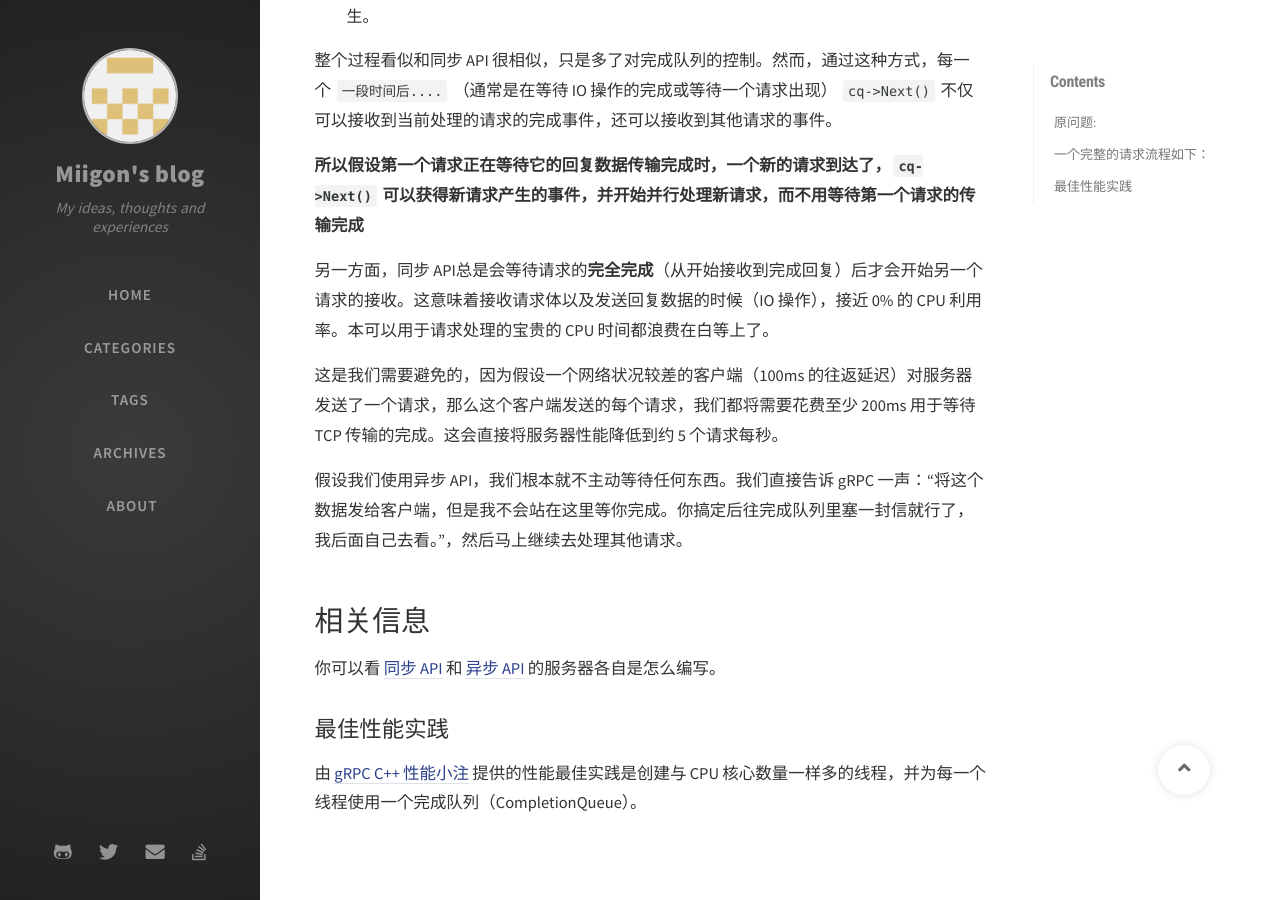
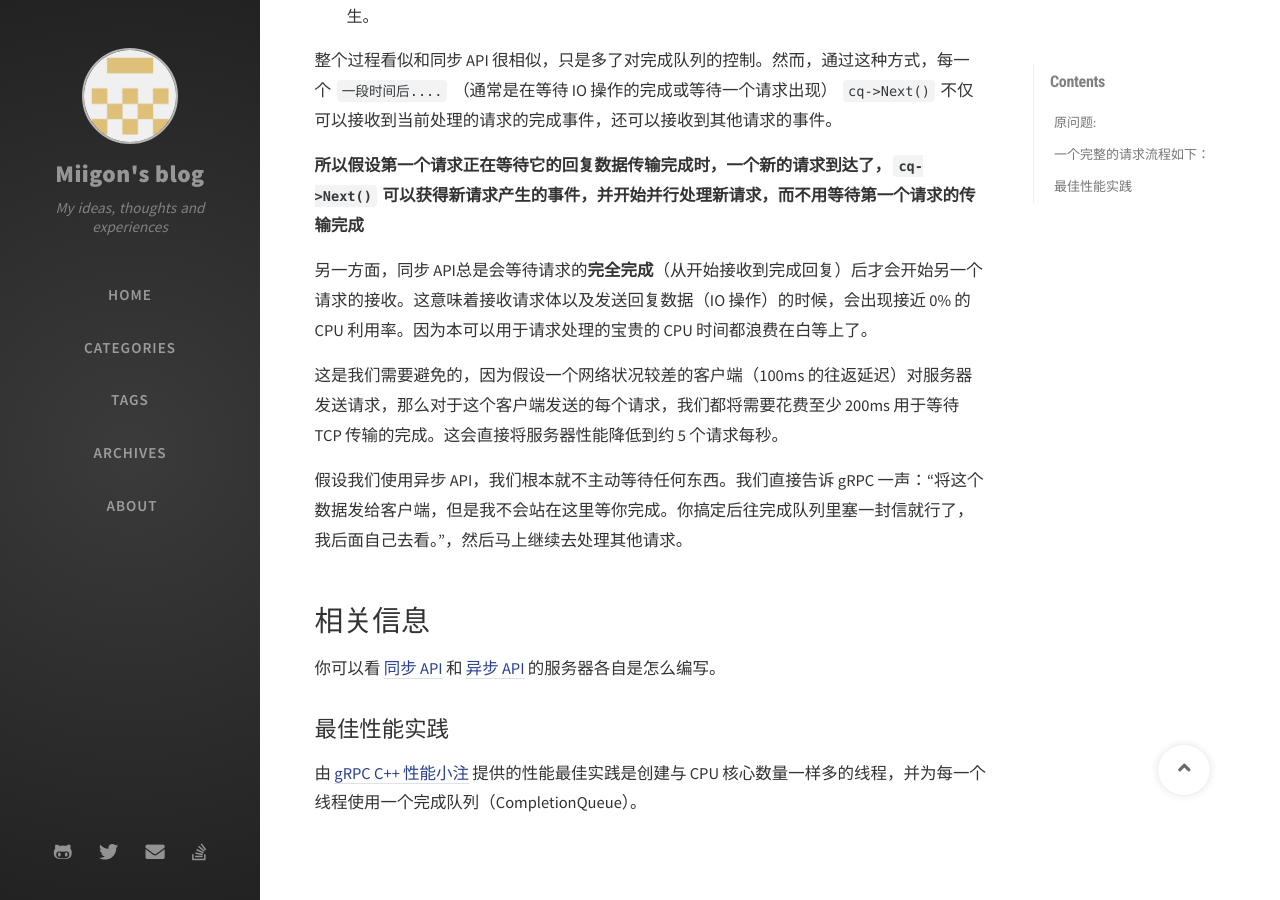
Before and after one commit to Miigon/blog, a Jekyll site: the page built from _posts/backend/2021-08-20-cn-so-difference-between-sync-and-async-grpc.md, in a window 1280 px wide and 900 px high, scrolled down 3704 px. Built offline with Jekyll 4.4.1, drawn with Linux system fonts in a browser that asks for light colours; nearby versions of some CDN libraries; comment, search, counter and statistics services are not loaded.

Commit message:
improve translation of so-difference-between-sync-and-async-grpc

```diff
--- a/_posts/backend/2021-08-20-cn-so-difference-between-sync-and-async-grpc.md
+++ b/_posts/backend/2021-08-20-cn-so-difference-between-sync-and-async-grpc.md
@@ -140,9 +140,9 @@ __一段时间后....__
 
 **所以假设第一个请求正在等待它的回复数据传输完成时，一个新的请求到达了，`cq->Next()` 可以获得新请求产生的事件，并开始并行处理新请求，而不用等待第一个请求的传输完成**
 
-另一方面，同步 API总是会等待请求的**完全完成**（从开始接收到完成回复）后才会开始另一个请求的接收。这意味着接收请求体以及发送回复数据的时候（IO 操作），接近 0% 的 CPU 利用率。本可以用于请求处理的宝贵的 CPU 时间都浪费在白等上了。
+另一方面，同步 API总是会等待请求的**完全完成**（从开始接收到完成回复）后才会开始另一个请求的接收。这意味着接收请求体以及发送回复数据（IO 操作）的时候，会出现接近 0% 的 CPU 利用率。因为本可以用于请求处理的宝贵的 CPU 时间都浪费在白等上了。
 
-这是我们需要避免的，因为假设一个网络状况较差的客户端（100ms 的往返延迟）对服务器发送了一个请求，那么这个客户端发送的每个请求，我们都将需要花费至少 200ms 用于等待 TCP 传输的完成。这会直接将服务器性能降低到约 5 个请求每秒。
+这是我们需要避免的，因为假设一个网络状况较差的客户端（100ms 的往返延迟）对服务器发送请求，那么对于这个客户端发送的每个请求，我们都将需要花费至少 200ms 用于等待 TCP 传输的完成。这会直接将服务器性能降低到约 5 个请求每秒。
 
 假设我们使用异步 API，我们根本就不主动等待任何东西。我们直接告诉 gRPC 一声：“将这个数据发给客户端，但是我不会站在这里等你完成。你搞定后往完成队列里塞一封信就行了，我后面自己去看。”，然后马上继续去处理其他请求。
 
```
Also changed, not shown: Gemfile.lock.
